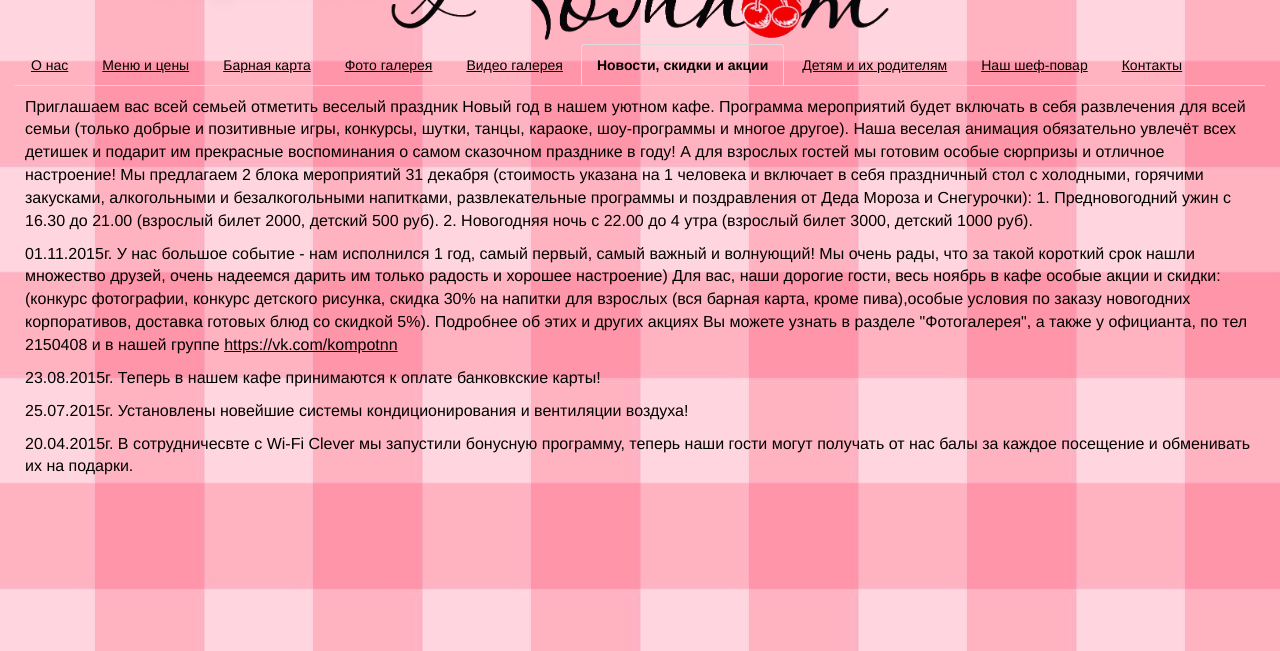
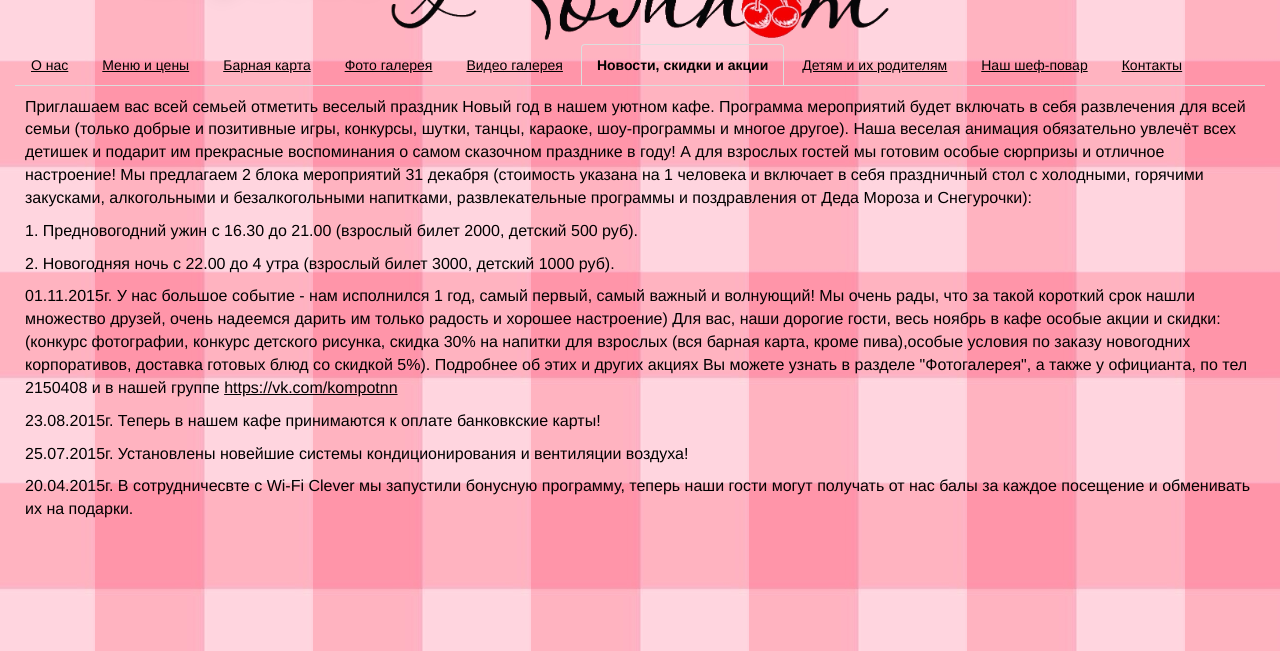
Before and after one commit to julec84/julec84.github.io, a plain HTML site: page news.html in a window 1280 px wide. Shown: the part 149-800 px from the top of the page. Drawn offline with Linux system fonts and the light colour scheme.

Commit message:
новости

```diff
--- a/news.html
+++ b/news.html
@@ -22,8 +22,16 @@
        <p class="text">
 	   Приглашаем вас всей семьей отметить веселый праздник Новый год в нашем уютном кафе. Программа мероприятий будет включать в себя развлечения для всей семьи (только добрые и позитивные игры, конкурсы, шутки, танцы, караоке, шоу-программы и многое другое). Наша веселая анимация обязательно увлечёт всех детишек и подарит им прекрасные воспоминания о самом сказочном празднике в году! А для взрослых гостей мы готовим особые сюрпризы и отличное настроение!
        Мы предлагаем 2 блока мероприятий 31 декабря (стоимость указана на 1 человека и включает в себя праздничный стол с холодными, горячими закусками, алкогольными и безалкогольными напитками, развлекательные программы и поздравления от Деда Мороза и Снегурочки):
-       1. Предновогодний ужин с 16.30 до 21.00 (взрослый билет 2000, детский 500 руб).
-       2. Новогодняя ночь с 22.00 до 4 утра (взрослый билет 3000, детский 1000 руб).
+     </p>
+
+        </p>
+		<p class="text">
+	  1. Предновогодний ужин с 16.30 до 21.00 (взрослый билет 2000, детский 500 руб).
+     </p>
+
+        </p>
+		<p class="text">
+	  2. Новогодняя ночь с 22.00 до 4 утра (взрослый билет 3000, детский 1000 руб).
 		</p>
 
         </p>
```
